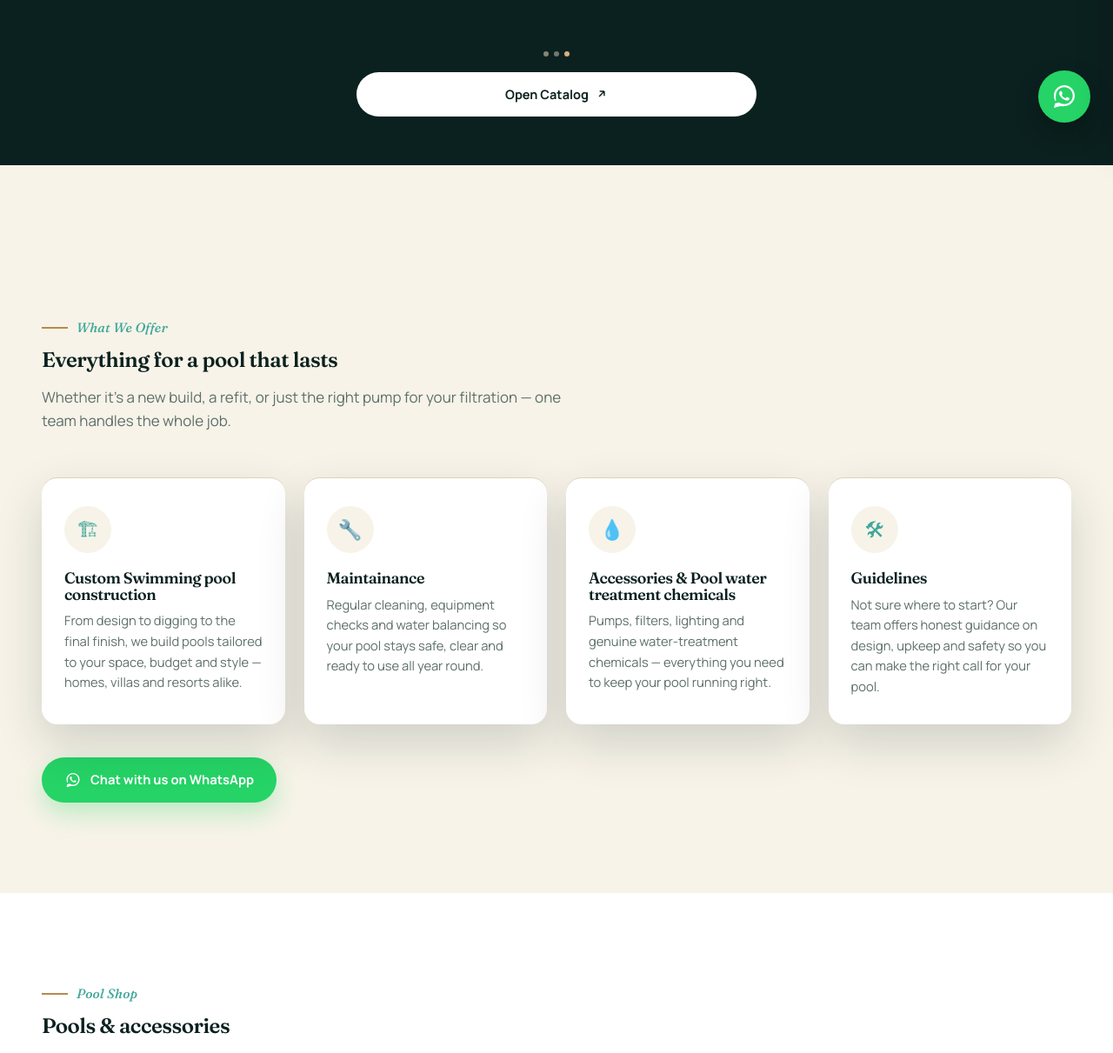
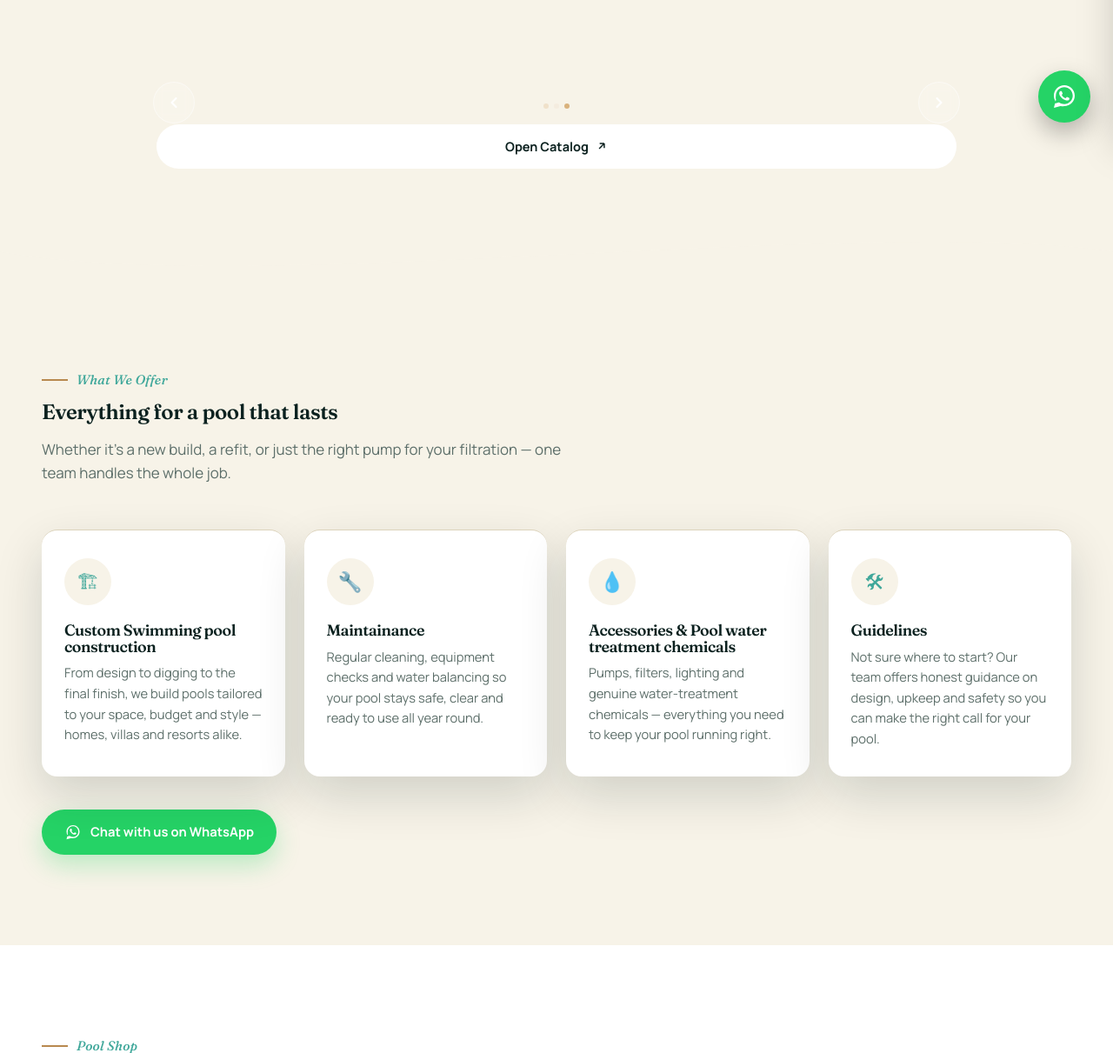
Before and after one commit to aromalbabus404/master, a Django app: page / in a window 1280 px wide. Shown: the part 633-1844 px from the top of the page at 87% size. Run offline with Django 5.2, Linux system fonts and the light colour scheme; data comes from the database, SQL or seed files in the repository; data that the repository does not hold is empty.

Commit message:
hero product edit

```diff
--- a/pools/templates/pools/index.html
+++ b/pools/templates/pools/index.html
@@ -91,28 +91,67 @@ nav a:hover{opacity:1;color:var(--seafoam);}
 .hero-stats small{color:rgba(255,255,255,.65);font-size:.7rem;text-transform:uppercase;letter-spacing:.6px;}
 
 /* ---- sliding card carousel — moved to its own strip just below the hero ---- */
-.carousel-wrap{position:relative;width:100%;max-width:460px;min-width:0;margin:0 auto;opacity:0;animation:heroFadeUp .9s ease forwards .2s;}
+/* Restyled to a full-bleed image + big overlaid label carousel, with a scaled-up
+   "active" center card and prev/next arrow controls (scroll-snap based). */
+.carousel-wrap{position:relative;width:100%;max-width:920px;min-width:0;margin:0 auto;opacity:0;animation:heroFadeUp .9s ease forwards .2s;}
+
 .carousel-mask{
-  position:relative;overflow:hidden;border-radius:var(--radius);
-  -webkit-mask-image:linear-gradient(90deg, transparent 0%, black 12%, black 88%, transparent 100%);
-  mask-image:linear-gradient(90deg, transparent 0%, black 12%, black 88%, transparent 100%);
+  position:relative;overflow-x:auto;overflow-y:hidden;
+  padding:26px 8px 34px;
+  scroll-snap-type:x mandatory;
+  scrollbar-width:none;-ms-overflow-style:none;
+  -webkit-mask-image:linear-gradient(90deg, transparent 0%, black 8%, black 92%, transparent 100%);
+  mask-image:linear-gradient(90deg, transparent 0%, black 8%, black 92%, transparent 100%);
 }
-.carousel-track{display:flex;gap:20px;width:max-content;animation:slideLTR 150s linear infinite;}
-.carousel-wrap:hover .carousel-track{animation-play-state:paused;}
+.carousel-mask::-webkit-scrollbar{display:none;}
+
+.carousel-track{display:flex;gap:22px;width:max-content;align-items:center;padding:0 8%;}
+
 .plant-card{
-  display:block;
-  background:linear-gradient(135deg, rgba(255,255,255,.24), rgba(255,255,255,.06));
-  border:1px solid rgba(255,255,255,.45);
-  backdrop-filter:blur(20px) saturate(150%);-webkit-backdrop-filter:blur(20px) saturate(150%);
-  border-radius:var(--radius);padding:14px 14px 18px;text-align:center;width:220px;flex-shrink:0;
-  box-shadow:0 18px 40px rgba(0,0,0,.3), inset 0 1px 0 rgba(255,255,255,.5);
-  transition:transform .35s ease, border-color .35s ease, box-shadow .35s ease;
+  position:relative;display:block;overflow:hidden;flex-shrink:0;
+  width:210px;height:290px;border-radius:26px;scroll-snap-align:center;
+  box-shadow:0 16px 36px rgba(0,0,0,.26);
+  transform:scale(.86);opacity:.65;
+  transition:transform .4s ease, opacity .4s ease, box-shadow .4s ease;
 }
-.plant-card:hover{transform:translateY(-6px) scale(1.03);border-color:rgba(255,255,255,.65);box-shadow:0 24px 50px rgba(0,0,0,.4), inset 0 1px 0 rgba(255,255,255,.6);}
-.plant-card img{border-radius:12px;width:100%;height:150px;object-fit:cover;margin-bottom:12px;transition:transform .5s ease;}
-.plant-card:hover img{transform:scale(1.05);}
-.plant-card .name{font-family:'Fraunces',serif;font-size:.95rem;font-weight:600;color:var(--white);margin-bottom:4px;text-shadow:0 1px 4px rgba(0,0,0,.4);}
-.plant-card .price{color:var(--brass-light);font-size:.85rem;font-weight:800;text-shadow:0 1px 4px rgba(0,0,0,.4);}
+.plant-card img{
+  position:absolute;inset:0;width:100%;height:100%;object-fit:cover;
+  transition:transform .6s ease;
+}
+.plant-card::after{
+  content:"";position:absolute;inset:0;
+  background:linear-gradient(to top, rgba(0,0,0,.62) 0%, rgba(0,0,0,.16) 46%, transparent 68%);
+}
+.plant-card .name{
+  position:absolute;left:22px;right:22px;bottom:46px;z-index:2;
+  font-family:'Fraunces',serif;font-weight:600;font-size:1.65rem;color:var(--white);
+  letter-spacing:-.5px;text-shadow:0 2px 10px rgba(0,0,0,.25);
+}
+.plant-card .price{
+  position:absolute;left:22px;right:22px;bottom:22px;z-index:2;
+  color:rgba(255,255,255,.9);font-size:.82rem;font-weight:700;
+}
+.plant-card:hover img{transform:scale(1.06);}
+
+.plant-card.is-active{
+  transform:scale(1);opacity:1;z-index:2;
+  box-shadow:0 30px 60px rgba(0,0,0,.4);
+}
+.plant-card.is-active .name{font-size:1.85rem;}
+
+.carousel-arrow{
+  position:absolute;top:50%;transform:translateY(-50%);
+  width:48px;height:48px;border-radius:50%;
+  background:rgba(255,255,255,.16);backdrop-filter:blur(6px);-webkit-backdrop-filter:blur(6px);
+  border:1px solid rgba(255,255,255,.4);
+  display:flex;align-items:center;justify-content:center;
+  color:var(--white);cursor:pointer;z-index:5;transition:.25s ease;
+}
+.carousel-arrow:hover{background:var(--white);color:var(--ink);}
+.carousel-arrow:active{transform:translateY(-50%) scale(.94);}
+.carousel-arrow.prev{left:-4px;}
+.carousel-arrow.next{right:-4px;}
+.carousel-arrow svg{width:20px;height:20px;flex-shrink:0;}
 
 .carousel-dots{display:flex;justify-content:center;gap:6px;margin-top:16px;}
 .carousel-dots span{width:6px;height:6px;border-radius:50%;background:rgba(255,255,255,.35);animation:pulseDot 3s ease-in-out infinite;}
@@ -130,18 +169,18 @@ nav a:hover{opacity:1;color:var(--seafoam);}
 .btn-pill:hover svg{transform:translate(3px,-3px);}
 
 @keyframes heroFadeUp{from{opacity:0;transform:translateY(24px);}to{opacity:1;transform:translateY(0);}}
-@keyframes slideLTR{from{transform:translateX(0);}to{transform:translateX(-50%);}}
 @keyframes pulseDot{0%,100%{background:rgba(255,255,255,.35);}50%{background:var(--brass-light);}}
 
 @media(prefers-reduced-motion:reduce){
-  .hero-text,.carousel-wrap,.carousel-track,.carousel-dots span{animation:none!important;opacity:1!important;transform:none!important;}
+  .hero-text,.carousel-wrap,.carousel-dots span{animation:none!important;opacity:1!important;transform:none!important;}
+  .plant-card{transition:none!important;}
   header{transition:none!important;}
 }
 
 .wave{display:block;width:100%;height:74px;margin-top:-3px;}
 
 /* ---- carousel strip, sits right below the hero as its own dark section ---- */
-.carousel-strip{background:var(--ink);padding:44px 0 56px;}
+.carousel-strip{padding:44px 0 56px;}
 .carousel-strip .carousel-wrap{opacity:1;animation:none;}
 
 @media(max-width:980px){
@@ -158,8 +197,11 @@ nav a:hover{opacity:1;color:var(--seafoam);}
   .hero-stats{gap:18px 22px;}
   .hero-stats .stat-copy{text-align:left;}
   .carousel-strip{padding:32px 0 40px;}
-  .plant-card{width:180px;}
-  .plant-card img{height:120px;}
+  .plant-card{width:160px;height:230px;}
+  .plant-card .name{font-size:1.25rem;bottom:36px;}
+  .plant-card.is-active .name{font-size:1.4rem;}
+  .plant-card .price{font-size:.72rem;bottom:16px;}
+  .carousel-arrow{width:40px;height:40px;}
 }
 
 /* ============ SERVICES ============ */
@@ -410,11 +452,16 @@ footer{background:var(--ink);color:rgba(255,255,255,.72);padding:68px 0 28px;}
     </div>
 </section>
 
-<!-- product card carousel: its own strip right below the hero -->
+<!-- product card carousel: its own strip right below the hero, restyled with full-bleed image
+     cards, big overlaid label, a scaled-up active/center card and prev/next arrows -->
 <section class="carousel-strip">
     <div class="wrap">
         <div class="carousel-wrap">
-            <div class="carousel-mask">
+            <button class="carousel-arrow prev" id="carPrev" type="button" aria-label="Previous product">
+                <svg viewBox="0 0 24 24" fill="none" stroke="currentColor" stroke-width="2.5" stroke-linecap="round" stroke-linejoin="round"><path d="M15 18l-6-6 6-6"/></svg>
+            </button>
+
+            <div class="carousel-mask" id="carMask">
                 <div class="carousel-track" id="track">
                     {% for p in products %}
                     <a href="{% url 'shop' %}" class="plant-card">
@@ -423,15 +470,12 @@ footer{background:var(--ink);color:rgba(255,255,255,.72);padding:68px 0 28px;}
                         <div class="price">from ₹{{ p.price|floatformat:0 }}</div>
                     </a>
                     {% endfor %}
-                    {% for p in products %}
-                    <a href="{% url 'shop' %}" class="plant-card" aria-hidden="true" tabindex="-1">
-                        <img src="{{ p.image }}" alt="">
-                        <div class="name">{{ p.name }}</div>
-                        <div class="price">from ₹{{ p.price|floatformat:0 }}</div>
-                    </a>
-                    {% endfor %}
                 </div>
             </div>
+
+            <button class="carousel-arrow next" id="carNext" type="button" aria-label="Next product">
+                <svg viewBox="0 0 24 24" fill="none" stroke="currentColor" stroke-width="2.5" stroke-linecap="round" stroke-linejoin="round"><path d="M9 18l6-6-6-6"/></svg>
+            </button>
 
             <div class="carousel-dots"><span></span><span></span><span></span></div>
 
@@ -770,6 +814,69 @@ mobileNav.querySelectorAll('a').forEach(a=>a.addEventListener('click', ()=>mobil
   window.addEventListener('scroll', firstGestureRetry, {passive:true});
 })();
 
+/* ============ HERO PRODUCT CAROUSEL — scroll-snap based, arrows + auto-center "active" card ============ */
+(function(){
+  const mask = document.getElementById('carMask');
+  const track = document.getElementById('track');
+  const prevBtn = document.getElementById('carPrev');
+  const nextBtn = document.getElementById('carNext');
+  if(!mask || !track) return;
+
+  const cards = [...track.querySelectorAll('.plant-card')];
+  if(cards.length === 0) return;
+
+  function cardStep(){
+    const c = cards[0];
+    const style = getComputedStyle(track);
+    const gap = parseFloat(style.columnGap || style.gap) || 22;
+    return c.getBoundingClientRect().width + gap;
+  }
+
+  function updateActive(){
+    const maskRect = mask.getBoundingClientRect();
+    const center = maskRect.left + maskRect.width / 2;
+    let closest = null, minDist = Infinity;
+    cards.forEach(c=>{
+      const r = c.getBoundingClientRect();
+      const cCenter = r.left + r.width / 2;
+      const dist = Math.abs(cCenter - center);
+      if(dist < minDist){ minDist = dist; closest = c; }
+    });
+    cards.forEach(c=>c.classList.toggle('is-active', c === closest));
+  }
+
+  let rafPending = false;
+  mask.addEventListener('scroll', ()=>{
+    if(!rafPending){
+      rafPending = true;
+      requestAnimationFrame(()=>{ updateActive(); rafPending = false; });
+    }
+  }, {passive:true});
+
+  if(prevBtn) prevBtn.addEventListener('click', ()=> mask.scrollBy({left:-cardStep(), behavior:'smooth'}));
+  if(nextBtn) nextBtn.addEventListener('click', ()=> mask.scrollBy({left:cardStep(), behavior:'smooth'}));
+
+  // gentle autoplay — loops back to the start, pauses on hover/touch
+  let autoTimer;
+  function startAuto(){
+    stopAuto();
+    autoTimer = setInterval(()=>{
+      const atEnd = mask.scrollLeft + mask.clientWidth >= track.scrollWidth - 4;
+      if(atEnd){ mask.scrollTo({left:0, behavior:'smooth'}); }
+      else{ mask.scrollBy({left:cardStep(), behavior:'smooth'}); }
+    }, 3200);
+  }
+  function stopAuto(){ clearInterval(autoTimer); }
+
+  mask.addEventListener('mouseenter', stopAuto);
+  mask.addEventListener('mouseleave', startAuto);
+  mask.addEventListener('touchstart', stopAuto, {passive:true});
+  window.addEventListener('resize', updateActive);
+
+  updateActive();
+  startAuto();
+})();
+
 /* ============ SHOP TABS (client-side filter over server-rendered cards) ============ */
 function fmt(n){ return '₹' + Number(n).toLocaleString('en-IN'); }
 
```
